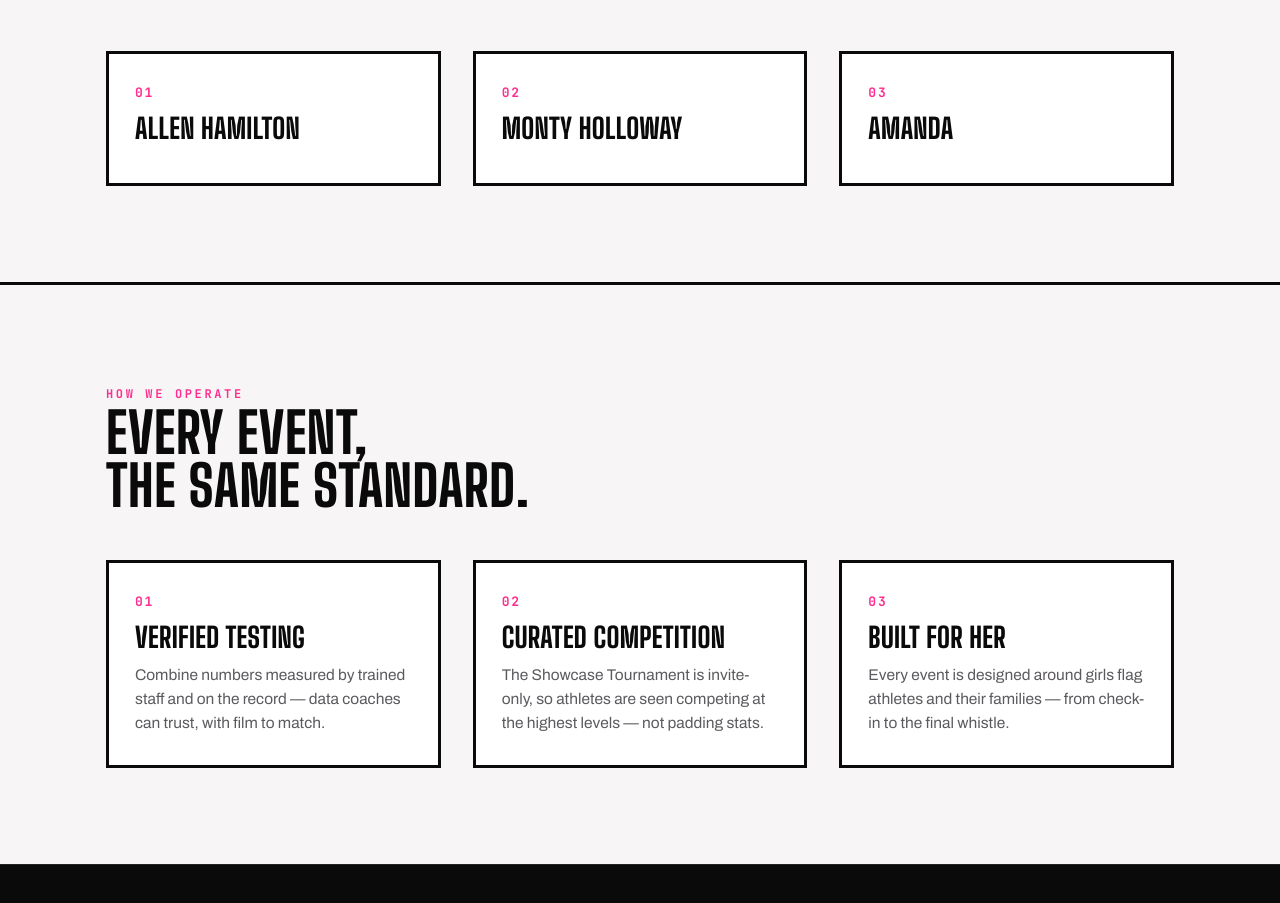
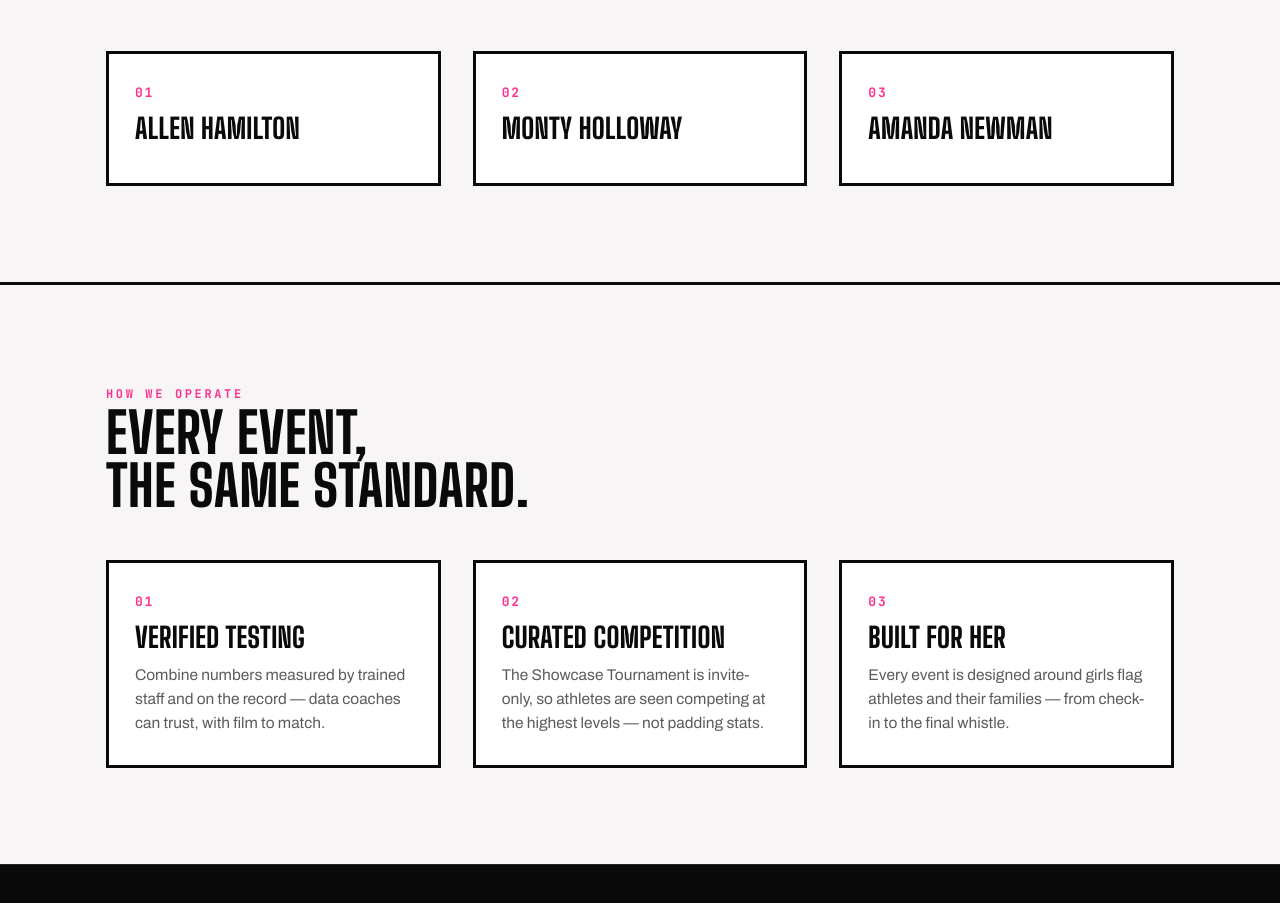
Before and after one commit to teamplayr-us/cfs-web, a Next.js app: page /about in a window 1280 px wide. Shown: the part 1385-2288 px from the top of the page. Built offline with nearby package versions, Linux system fonts and the light colour scheme.

Commit message:
About: Amanda Newman
Co-Authored-By: Claude Fable 5 <noreply@anthropic.com>
Claude-Session: https://claude.ai/code/session_019V32boShoBmRrwWenCPJFc

```diff
--- a/app/about/page.tsx
+++ b/app/about/page.tsx
@@ -17,11 +17,11 @@ export const metadata: Metadata = {
   },
 };
 
-// TODO: confirm titles for each team member and Amanda's last name.
+// TODO: confirm titles for each team member.
 const TEAM = [
   { name: "Allen Hamilton" },
   { name: "Monty Holloway" },
-  { name: "Amanda" },
+  { name: "Amanda Newman" },
 ];
 
 export default function AboutPage() {
```
